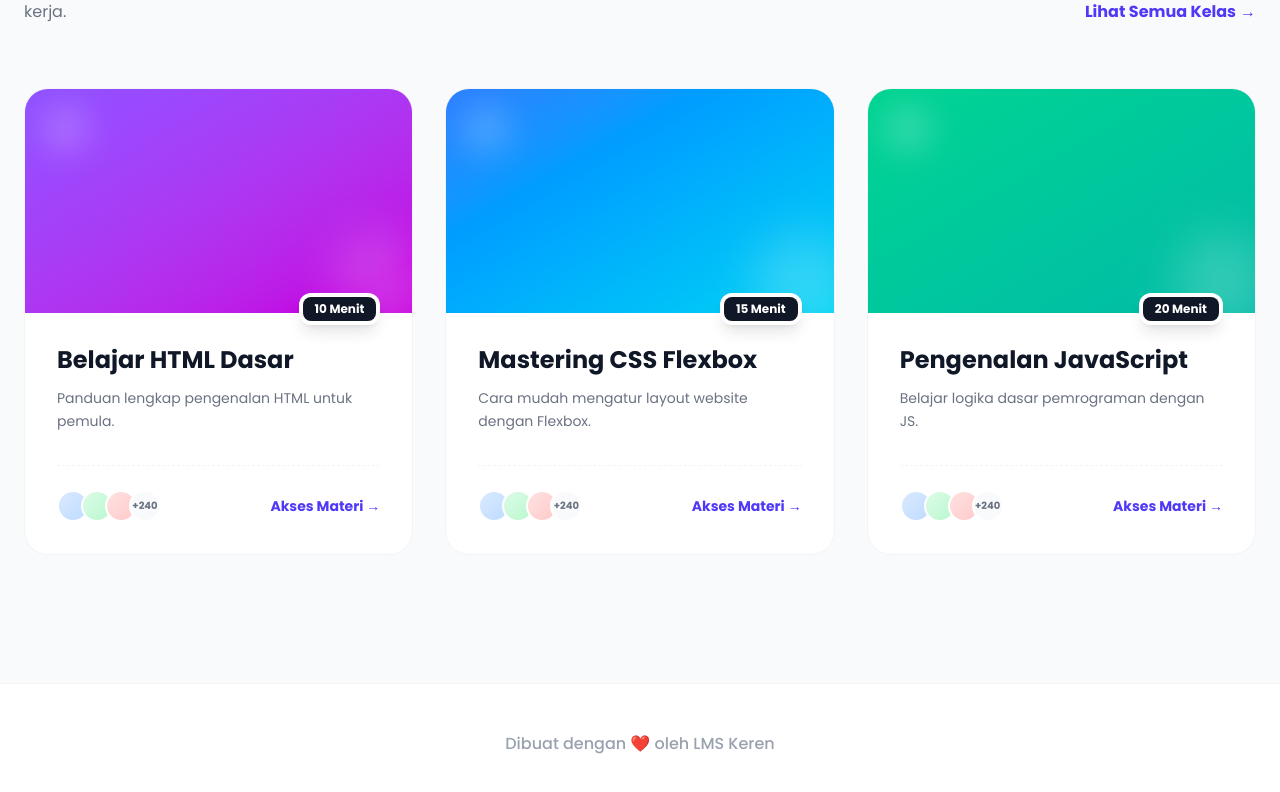
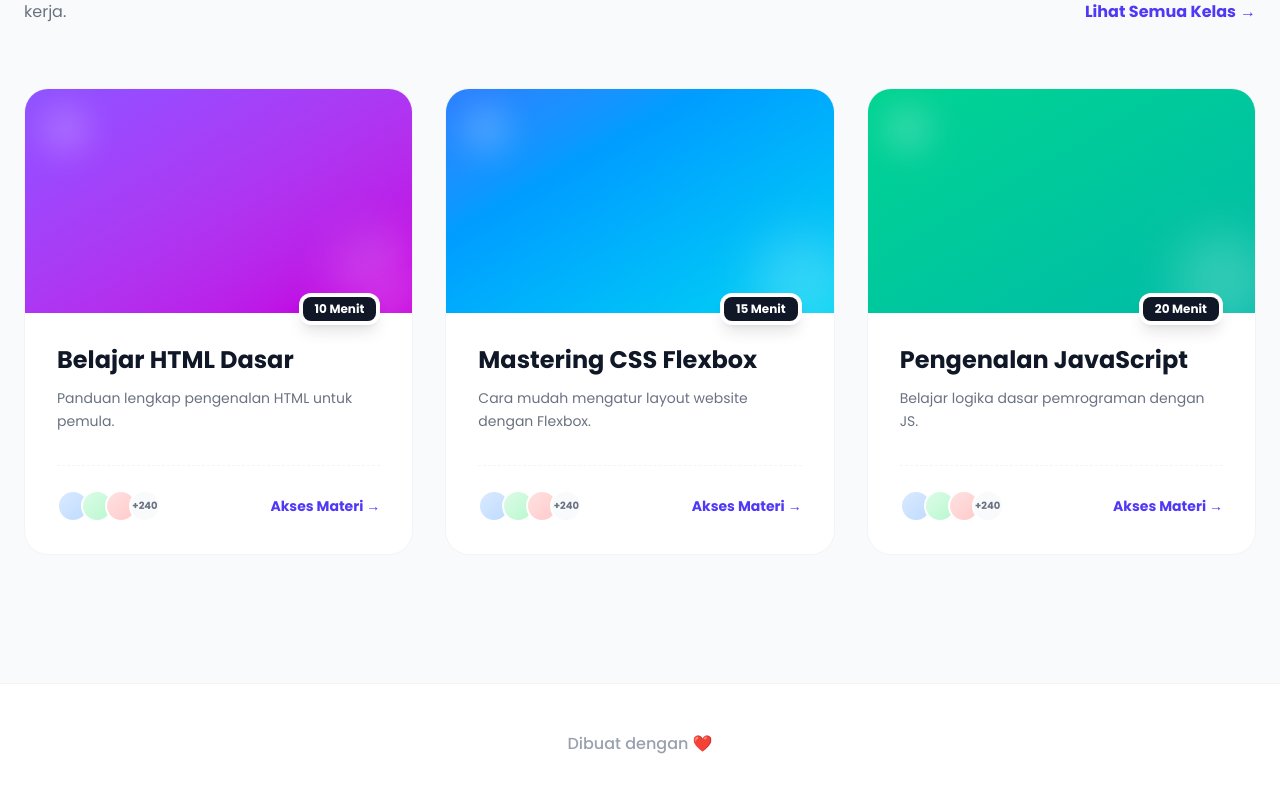
Before and after one commit to ayndri/Learning-Management-System, a Next.js app: page / in a window 1280 px wide. Shown: the part 1362-2154 px from the top of the page. Built offline with nearby package versions, Linux system fonts and the light colour scheme.

Commit message:
bug: change footer copyright

```diff
--- a/app/page.tsx
+++ b/app/page.tsx
@@ -172,7 +172,7 @@ export default function Home() {
       </main>
 
       <footer className="bg-white border-t border-gray-100 py-12 text-center">
-        <p className="text-gray-400 font-medium">Dibuat dengan ❤️ oleh LMS Keren</p>
+        <p className="text-gray-400 font-medium">Dibuat dengan ❤️</p>
       </footer>
     </div>
   );
```
